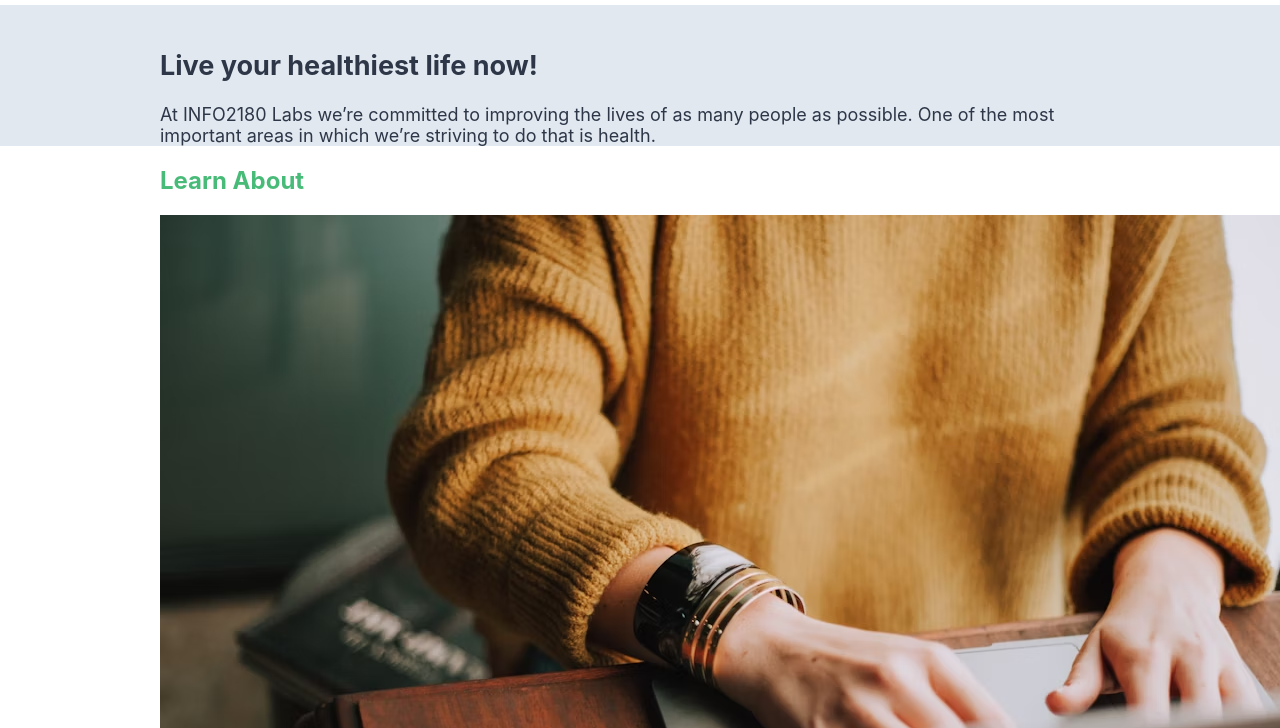
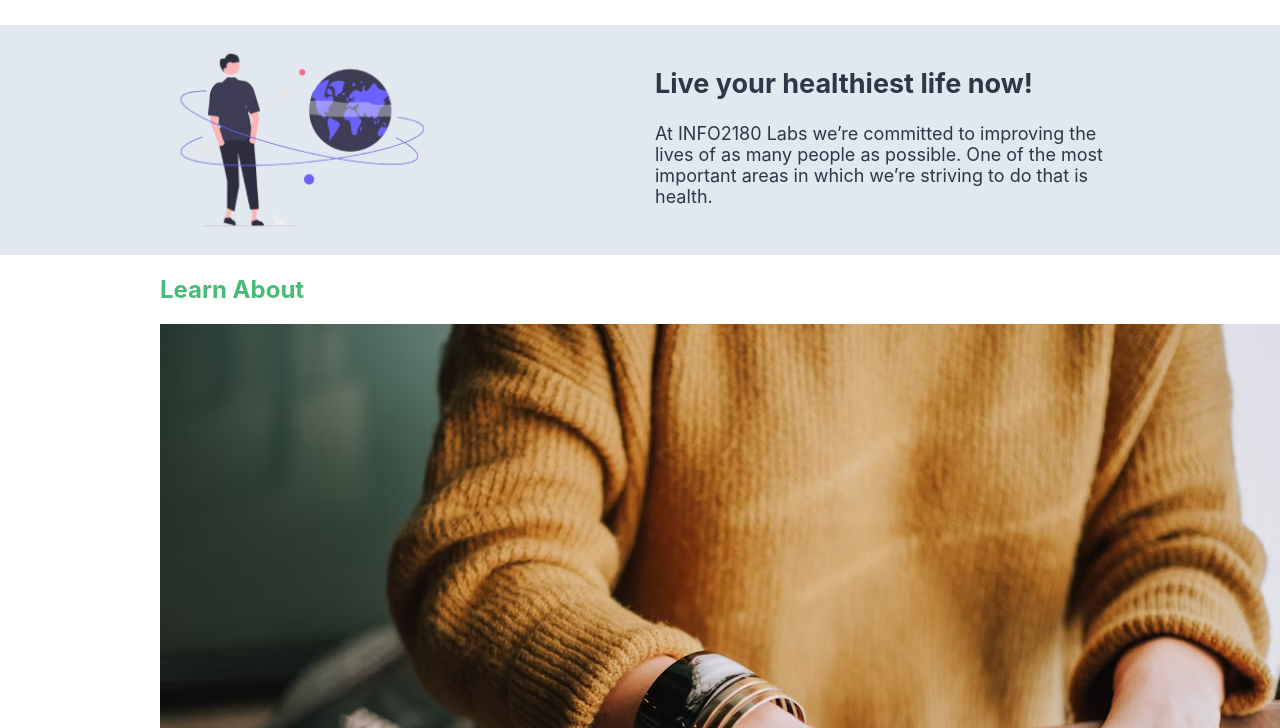
Before and after one commit to TotallyNotAj/info2180-project1, a plain HTML site: page index.html in a window 1280 px wide. Shown: the part 156-884 px from the top of the page. Drawn offline with Linux system fonts and the light colour scheme.

Commit message:
Fixed up overview-hero section and added missing image.

```diff
--- a/index.html
+++ b/index.html
@@ -26,7 +26,7 @@
             <section class="overview-hero">
                 <div class="container">
                     <div class="overview-hero-image">
-                    <img src="#" alt="">
+                        <img src="happylife.png" alt="Adventure">
                     </div>
                     <div class="overview-hero-text">
                         <h2>Live  your healthiest life now!</h2>
--- a/styles.css
+++ b/styles.css
@@ -11,6 +11,7 @@ body {
 header {
     background-color: white;
     font-size: 18px;
+    padding: 10px 0;
 }
 
 header ul li{
@@ -30,6 +31,21 @@ header a:hover {
 
 main .overview-hero{
     background-color: #E2E8F0;
+    height:230px;
+}
+
+main .overview-hero .container {
+    display: grid;
+    grid-template-columns: 1fr 1fr;
+    align-items: center;
+    gap: 30px;
+}
+
+main .overview-hero img {
+    margin-top: 15px;
+    margin-top: 15px;
+    width: 100%;
+    max-width: 300px;
 }
 
 main .learn-about h2{
```
Also changed, not shown: happylife.png (added). Lines whose indentation alone changed are shown as unchanged.
